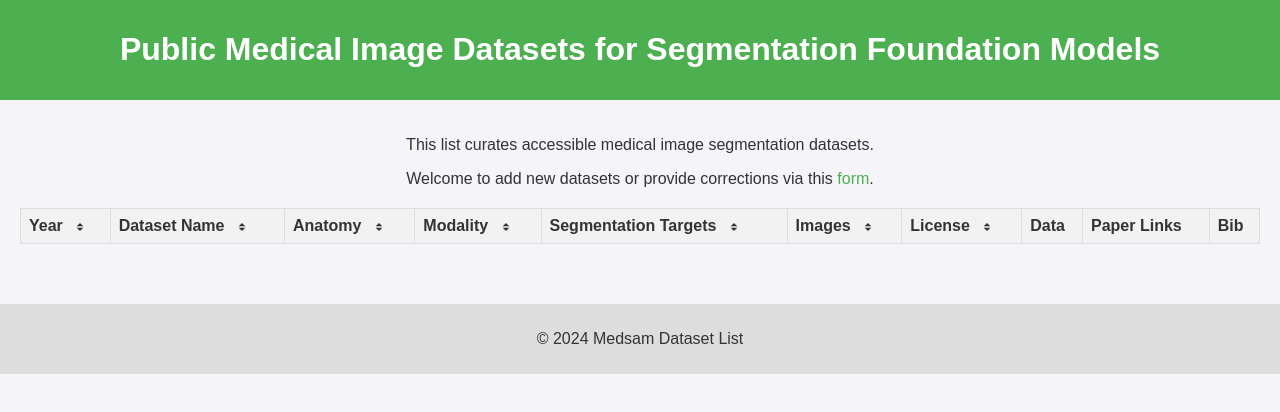
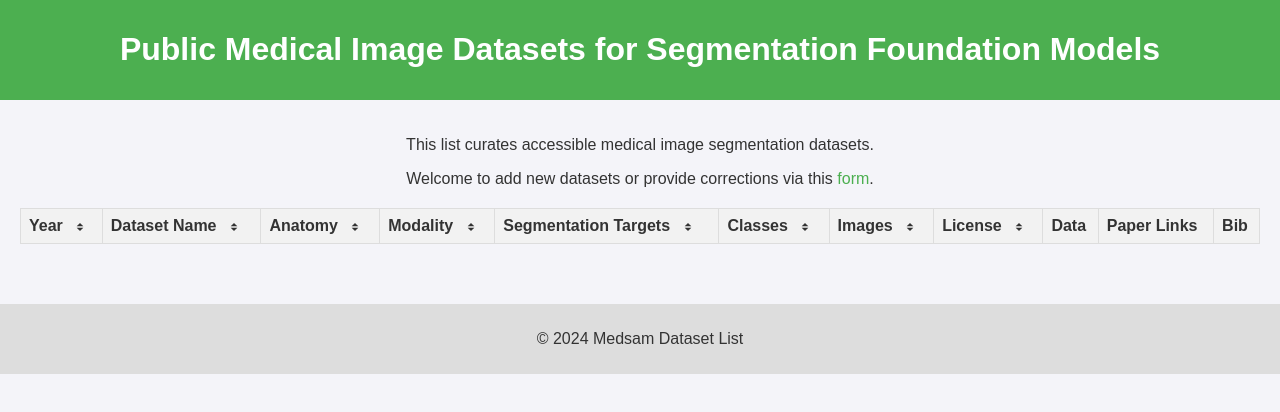
Before and after one commit to medsam-datasetlist/medsam-datasetlist.github.io, a plain HTML site: page index.html in a window 1280 px wide. Drawn offline with Linux system fonts and the light colour scheme; no server answers; a script that the page names is missing.

Commit message:
change th

```diff
--- a/index.html
+++ b/index.html
@@ -89,7 +89,7 @@
                             </svg>
                         </span>
                     </th>
-                    <th onclick="sortTable(5, this)">Images
+                    <th onclick="sortTable(5, this)">Classes
                         <span class="sort-icon">
                             <svg class="icon-up" xmlns="http://www.w3.org/2000/svg" viewBox="0 0 24 24" fill="currentColor" width="16" height="16">
                                 <path d="M12 8l6 6H6z"></path>
@@ -103,7 +103,21 @@
                             </svg>
                         </span>
                     </th>
-                    <th onclick="sortTable(6, this)">License
+                    <th onclick="sortTable(6, this)">Images
+                        <span class="sort-icon">
+                            <svg class="icon-up" xmlns="http://www.w3.org/2000/svg" viewBox="0 0 24 24" fill="currentColor" width="16" height="16">
+                                <path d="M12 8l6 6H6z"></path>
+                            </svg>
+                            <svg class="icon-down" xmlns="http://www.w3.org/2000/svg" viewBox="0 0 24 24" fill="currentColor" width="16" height="16">
+                                <path d="M12 16l6-6H6z"></path>
+                            </svg>
+                            <svg class="icon-updown" xmlns="http://www.w3.org/2000/svg" viewBox="0 0 24 24" fill="currentColor" width="16" height="16">
+                                <path d="M12 6l-5 5h10z"></path>
+                                <path d="M12 18l5-5H7z"></path>
+                            </svg>
+                        </span>
+                    </th>
+                    <th onclick="sortTable(7, this)">License
                         <span class="sort-icon">
                             <svg class="icon-up" xmlns="http://www.w3.org/2000/svg" viewBox="0 0 24 24" fill="currentColor" width="16" height="16">
                                 <path d="M12 8l6 6H6z"></path>
```
